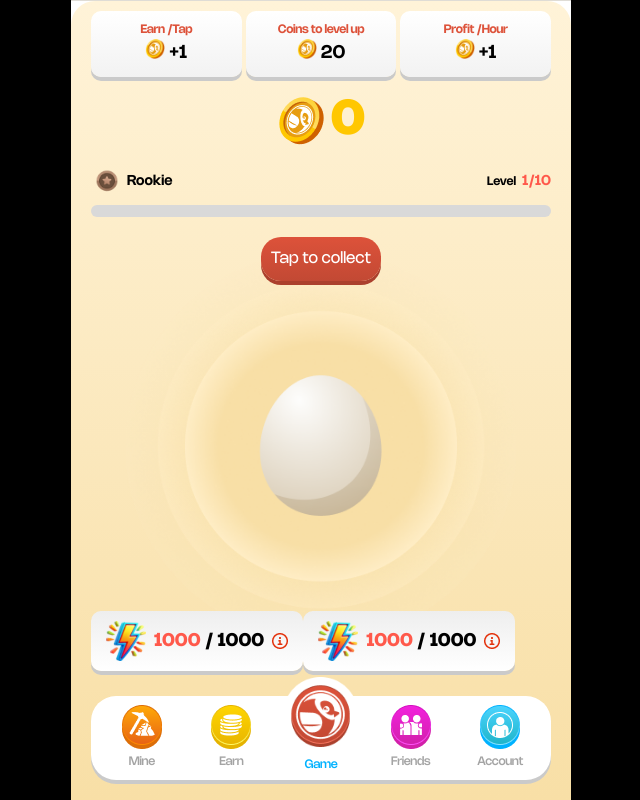
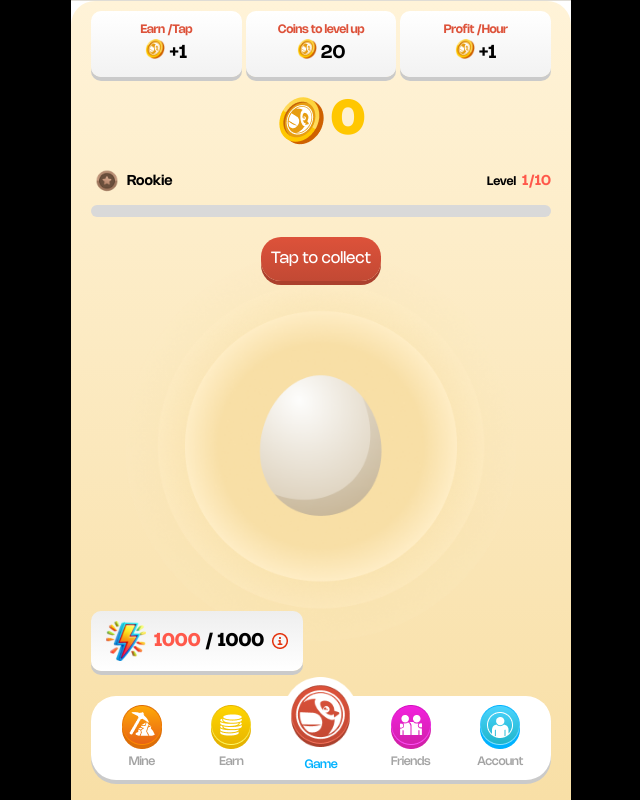
Before and after one commit to dmitro3/Telegram_airdrop_bot, a Next.js app: page / in a window 1280 px wide. Shown: the whole page, without its empty margins (319-959 px from the left). Built offline with nearby package versions, Linux system fonts and the light colour scheme.

Commit message:
fix:test game

```diff
--- a/pages/index.tsx
+++ b/pages/index.tsx
@@ -313,14 +313,14 @@ const Index: React.FC<IndexProps> = ({ data }) => {
               </span>
               <img src="/images/pajamas_information-o.png" alt="" />
             </div>
-            <Link href="/flappygame">
-              <div className="flex items-center space-x-2 bg-gradient-to-b from-[#EEEEEE] to-[#FFFFFF] shadow-[0px_4px_0px_0px_#CACACA] px-[15px] py-[10px] rounded-[10px]">
-                <img src="/images/lightening.svg" />
-                <span>
-                  <span className="text-main">{mount}</span> / 1000
-                </span>
-                <img src="/images/pajamas_information-o.png" alt="" />
-              </div>
+            <Link
+              href="/flappy"
+              className={`flex items-center space-x-2 bg-gradient-to-b from-[#EEEEEE] to-[#FFFFFF] shadow-[0px_4px_0px_0px_#CACACA] px-[15px] py-[10px] rounded-[10px] ml-auto ${
+                tap > 4 ? "block" : "hidden"
+              }`}
+            >
+              <img src="/images/redbird-small.svg" alt="" />
+              <span className="text-[#E3310B]">Game Go</span>
             </Link>
           </div>
         </div>
```
